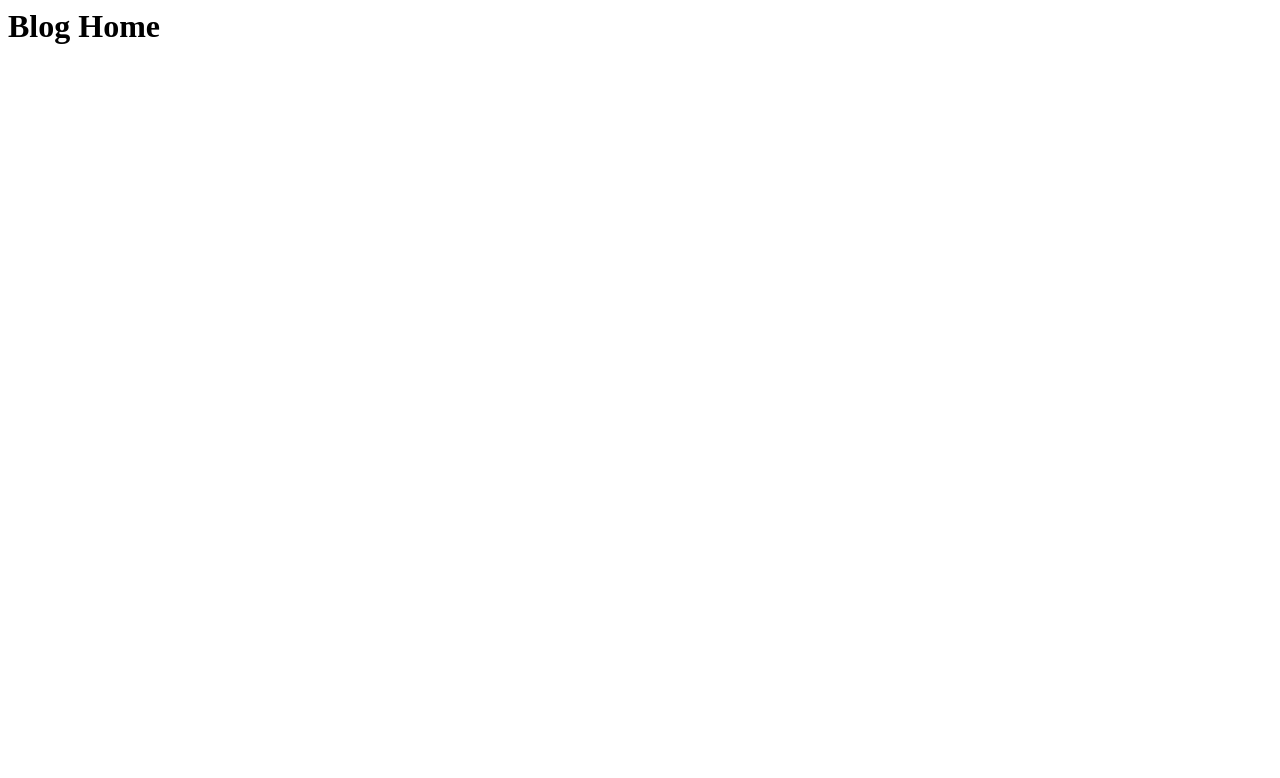
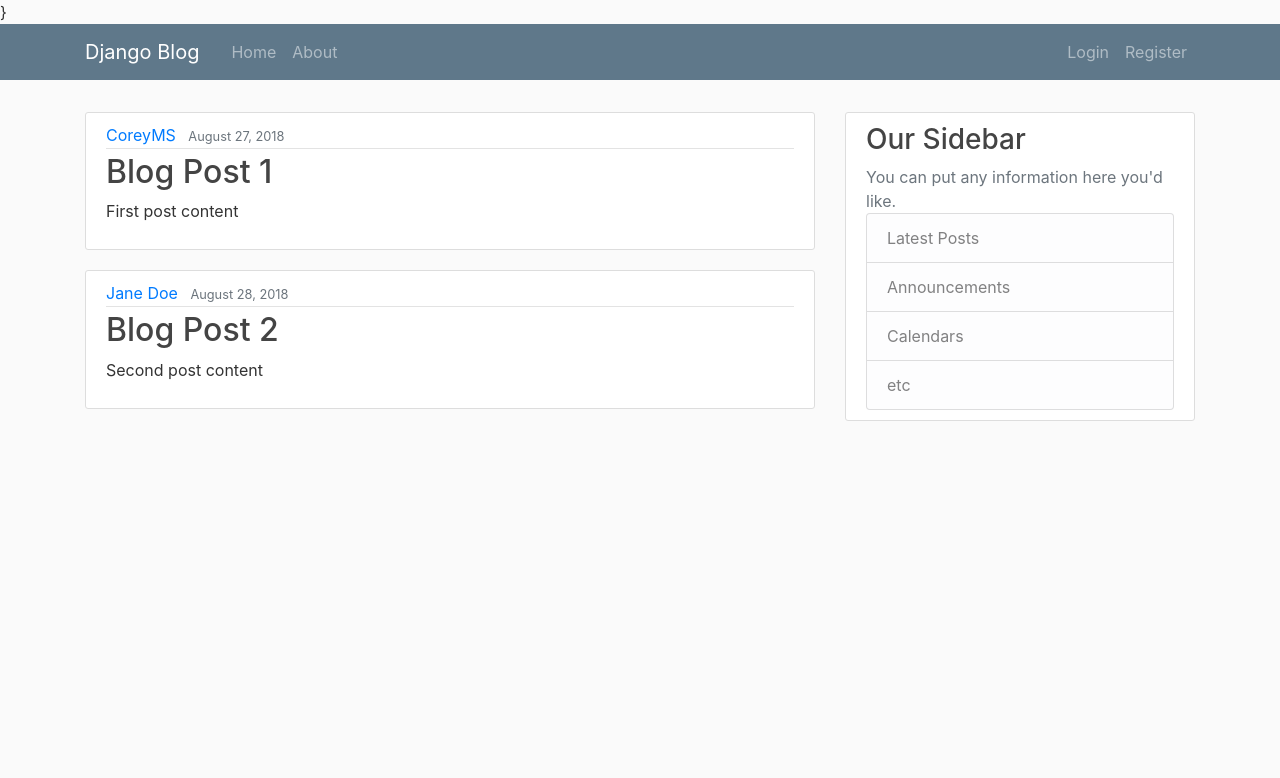
Before and after one commit to HarIgo23/blog, a Django app: page / in a window 1280 px wide. Before the commit the part shown is almost empty. Shown: the top 778 px of the page. Run offline with Django 3.2, Linux system fonts and the light colour scheme; some libraries are stand-ins or nearby versions.

Commit message:
Part3 Python Django Tutorial: Full-Featured Web App Part 3 - Templates

```diff
--- /dev/null
+++ b/django_project/blog/static/css/main.css
@@ -0,0 +1,87 @@
+body{
+    background: #fafafa;
+    color: #333333;
+}
+
+h1, h2, h3, h4, h5, h6 {
+    color: #444444;
+}
+
+ul{
+    margin: 0;
+}
+
+main{
+    margin-top: 2rem;
+}
+
+.bg-steel{
+    background-color: #5f788a;
+}
+
+.site-header .navbar-nab .nav-link{
+    color: #cbd5db;
+}
+
+.site-header .navbar-nab .nav-link:hover{
+    color: #ffffff;
+}
+
+.site-header .navbar-nab .nav-link.active{
+    font-weight: 500;
+}
+
+.content-section {
+    background-color: #ffffff;
+    padding: 10px 20px;
+    border: 1px solid #dddddd;
+    border-radius: 3px;
+    margin-bottom: 20px;
+}
+
+.article-title{
+    color: #444444;
+}
+
+.a.article-title:hover{
+    color: #428bca;
+    text-decoration: none;
+}
+
+.article-content{
+    white-space: pre-line;
+}
+
+.article-img{
+    height: 65px;
+    width: 65px;
+    margin-right: 15px;
+}
+
+.article-metadata{
+    padding-bottom: 1px;
+    margin-bottom: 4px;
+    border-bottom: 1px #e3e3e3 solid;
+}
+
+.article-metadata a:hover{
+    color: #333333;
+    text-decoration: none;
+}
+
+.article-svg{
+    width: 25px;
+    height: 24px;
+    vertical-align: middle;
+}
+
+.account-img{
+    height: 125px;
+    width: 125px;
+    margin-right: 20px;
+    margin-bottom: 16px;
+}
+
+.account-heading{
+    font-size: 2.5rem;
+}
--- /dev/null
+++ b/django_project/blog/templates/base.html
@@ -0,0 +1,52 @@
+{% load static %}
+<!DOCTYPE html>
+<html lang="en">
+<head>
+    <!-- Required meta tags -->
+    <meta charset="utf-8">
+    <meta name="viewport" content="width=device-width, initial-scale=1, shrink-to-fit=no">
+
+    <!-- Bootstrap CSS -->
+    <link rel="stylesheet" href="https://stackpath.bootstrapcdn.com/bootstrap/4.3.1/css/bootstrap.min.css"
+          integrity="sha384-ggOyR0iXCbMQv3Xipma34MD+dH/1fQ784/j6cY/iJTQUOhcWr7x9JvoRxT2MZw1T" crossorigin="anonymous">
+    <link rel="stylesheet" type="text/css" href="{% static 'css/main.css' %}">
+
+    {% if title %}
+        <title>Django Blog - {{ title }}</title>
+    {% else %}}
+        <title>Django Blog</title>
+    {% endif %}
+</head>
+<body>
+    {% include "header.html" %}
+    <main role="main" class="container">
+        <div class="row">
+            <div class="col-md-8">
+                {% block content %}{% endblock %}
+            </div>
+            <div class="col-md-4">
+                <div class="content-section">
+                    <h3>Our Sidebar</h3>
+                    <div class='text-muted'>You can put any information here you'd like.
+                        <ul class="list-group">
+                            <li class="list-group-item list-group-item-light">Latest Posts</li>
+                            <li class="list-group-item list-group-item-light">Announcements</li>
+                            <li class="list-group-item list-group-item-light">Calendars</li>
+                            <li class="list-group-item list-group-item-light">etc</li>
+                        </ul>
+                    </div>
+                </div>
+            </div>
+        </div>
+    </main>
+    <script src="https://code.jquery.com/jquery-3.3.1.slim.min.js"
+            integrity="sha384-q8i/X+965DzO0rT7abK41JStQIAqVgRVzpbzo5smXKp4YfRvH+8abtTE1Pi6jizo"
+            crossorigin="anonymous"></script>
+    <script src="https://cdnjs.cloudflare.com/ajax/libs/popper.js/1.14.7/umd/popper.min.js"
+            integrity="sha384-UO2eT0CpHqdSJQ6hJty5KVphtPhzWj9WO1clHTMGa3JDZwrnQq4sF86dIHNDz0W1"
+            crossorigin="anonymous"></script>
+    <script src="https://stackpath.bootstrapcdn.com/bootstrap/4.3.1/js/bootstrap.min.js"
+            integrity="sha384-JjSmVgyd0p3pXB1rRibZUAYoIIy6OrQ6VrjIEaFf/nJGzIxFDsf4x0xIM+B07jRM"
+            crossorigin="anonymous"></script>
+</body>
+</html>
--- a/django_project/blog/templates/dashboard/home.html
+++ b/django_project/blog/templates/dashboard/home.html
@@ -1,10 +1,17 @@
-<!DOCTYPE html>
-<html lang="en">
-<head>
-    <meta charset="UTF-8">
-    <title>Home</title>
-</head>
-<body>
-
-</body>
-</html>
+{% extends "base.html" %}
+{% block content %}
+    {% for post in posts %}
+        <article class="media content-section">
+            <div class="media-body">
+                <div class="article-metadata">
+                    <a href="#" class="mr-2">{{ post.author }}</a>
+                    <small class="text-muted">{{ post.date_posted }}</small>
+                </div>
+                <h2>
+                    <a href="" class="article-title">{{ post.title }}</a>
+                </h2>
+                <p class="article-content">{{ post.content }}</p>
+            </div>
+        </article>
+    {% endfor %}
+{% endblock content %}}
--- /dev/null
+++ b/django_project/blog/templates/header.html
@@ -0,0 +1,22 @@
+<header class="site-header">
+    <nav class="navbar navbar-dark navbar-expand-md bg-steel fixted-top">
+        <div class="container">
+            <a href="{% url 'blog-home' %}" class="navbar-brand mr-4">Django Blog</a>
+            <button class="navbar-toggler" type="button" data-toggle="collapse" data-target="#navbarToggle"
+                    aria-controls="navbarToggle" aria-expanded="false" aria-label="Toggle navigation">
+                <span class="navbar-toggler-icon"></span>
+            </button>
+            <div class="collapse navbar-collapse" id="navbarToggle">
+                <div class="navbar-nav mr-auto">
+                    <a href="{% url 'blog-home' %}" class="nav-item nav-link">Home</a>
+                    <a href="{% url 'blog-about' %}" class="nav-item nav-link">About</a>
+                </div>
+                <!-- Navbar Right Side -->
+                <div class="navbar-nav">
+                    <a href="/" class="nav-item nav-link">Login</a>
+                    <a href="/" class="nav-item nav-link">Register</a>
+                </div>
+            </div>
+        </div>
+    </nav>
+</header>
--- a/django_project/blog/views.py
+++ b/django_project/blog/views.py
@@ -1,10 +1,27 @@
 from django.shortcuts import render
-from django.http import HttpResponse
+
+posts = [
+    {
+        'author': 'CoreyMS',
+        'title': 'Blog Post 1',
+        'content': 'First post content',
+        'date_posted': 'August 27, 2018',
+    },
+    {
+        'author': 'Jane Doe',
+        'title': 'Blog Post 2',
+        'content': 'Second post content',
+        'date_posted': 'August 28, 2018',
+    },
+]
 
 
 def home(request):
-    return HttpResponse("<h1>Blog Home</h1>")
+    context = {
+        'posts': posts
+    }
+    return render(request, 'dashboard/home.html', context)
 
 
 def about(request):
-    return HttpResponse("<h1>Blog About</h1>")
+    return render(request, 'dashboard/about.html', {'title': 'About'})
--- a/django_project/django_project/settings.py
+++ b/django_project/django_project/settings.py
@@ -37,6 +37,7 @@ INSTALLED_APPS = [
     'django.contrib.sessions',
     'django.contrib.messages',
     'django.contrib.staticfiles',
+    'blog.apps.BlogConfig',
 ]
 
 MIDDLEWARE = [
```
Also changed, not shown: django_project/blog/templates/dashboard/about.html (+4 -10 lines), 1 other file.
